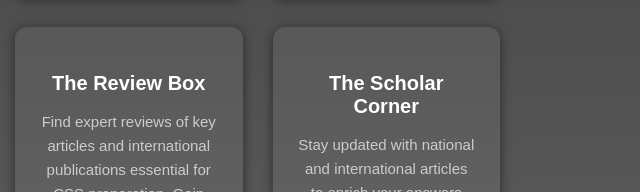
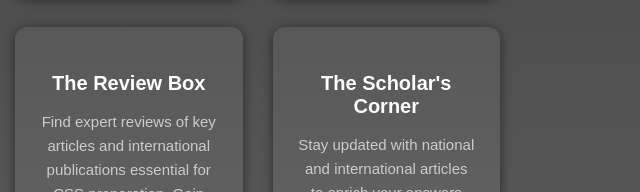
Before and after one commit to muhammad-raza1/armultibiz, a plain HTML site: page index.html in a window 1280 px wide. Shown: the part 1748-1940 px from the top of the page, 640-1280 px from the left. Drawn offline with Linux system fonts and the light colour scheme.

Commit message:
Update index.html

```diff
--- a/index.html
+++ b/index.html
@@ -334,7 +334,7 @@
         <p>Find expert reviews of key articles and international publications essential for CSS preparation. Gain insights and ready-to-use arguments to make your answers more analytical and impactful.</p>
       </div>
       <div class="feature">
-        <h3>The Scholar Corner</h3>
+        <h3>The Scholar's Corner</h3>
         <p>Stay updated with national and international articles to enrich your answers with current examples, facts, and strong analytical arguments.</p>
       </div>
       <div class="feature">
```
